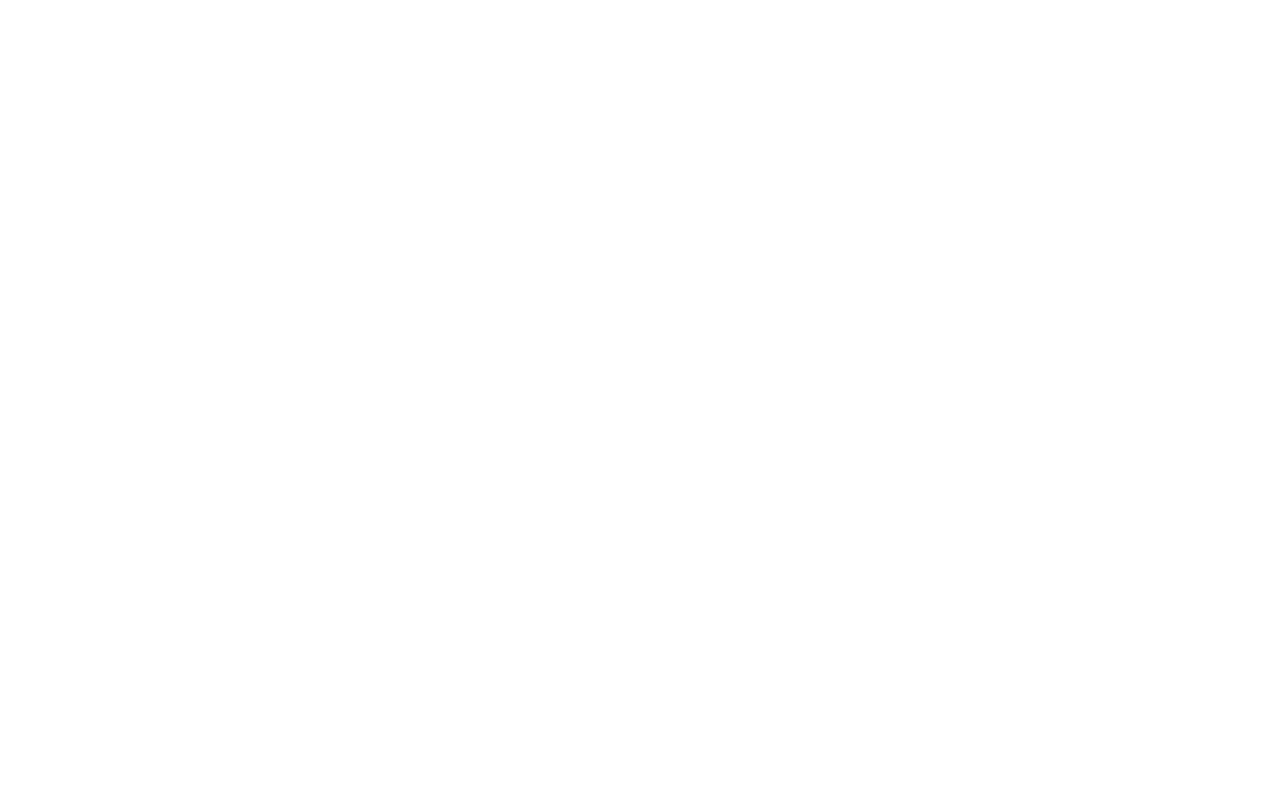
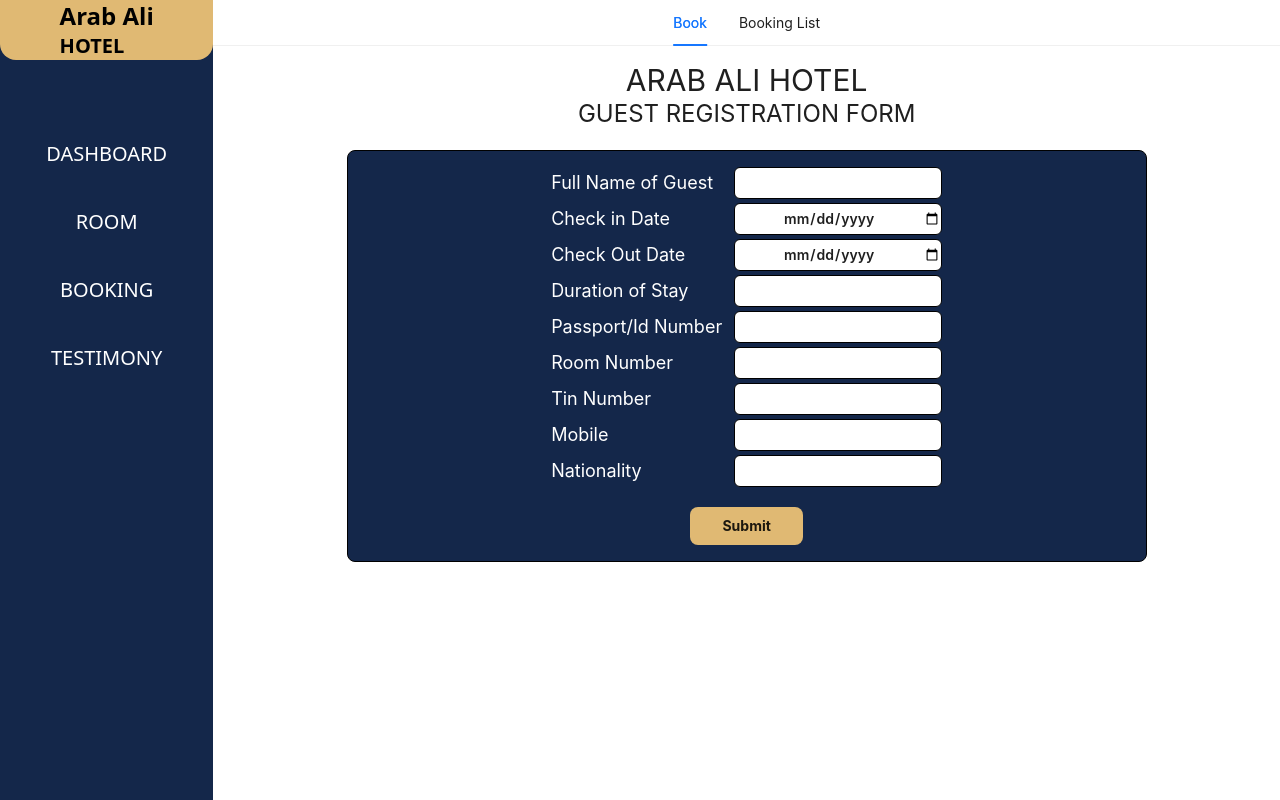
Before and after one commit to Ashenafimekit/AAH, a React (Vite) app: page /admin-booking in a window 1280 px wide. Before the commit this address had no page. Built offline with nearby package versions, Linux system fonts and the light colour scheme.

Commit message:
admin page booking

```diff
--- a/src/App.jsx
+++ b/src/App.jsx
@@ -8,7 +8,9 @@
 import Service_Page from "./Pages/Service_Page";
 import Body from "./Components/roomClicked/Body";
 import Admin_Page from "./Pages/Admin_Page";
-import AdminDashboard from "./Components/AdminDashboard";
+import AdminDashboard_page from "./Pages/AdminDashboard_page";
+import AdminBooking_Page from "./Pages/AdminBooking_Page";
+import AdminTestimonial from "./Pages/AdminTestimonial";
 
 const App = () => {
   return (
@@ -23,7 +25,9 @@
           <Route path="/service" element={<Service_Page />} />
           <Route path="/room-detail" element={<Body />} />
           <Route path="/admin" element={<Admin_Page />} />
-          <Route path="/admin-dashboard" element={<AdminDashboard />} />
+          <Route path="/admin-dashboard" element={<AdminDashboard_page />} />
+          <Route path="/admin-booking" element={<AdminBooking_Page/>} />
+          <Route path="/admin-testimonial" element={<AdminTestimonial/>} />
         </Routes>
       </Router>
     </div>
--- /dev/null
+++ b/src/Components/AdminBookList.jsx
@@ -0,0 +1,11 @@
+import React from 'react'
+
+const AdminBookList = () => {
+  return (
+    <div>
+
+    </div>
+  )
+}
+
+export default AdminBookList
--- /dev/null
+++ b/src/Components/AdminBooking.jsx
@@ -0,0 +1,142 @@
+import axios from "axios";
+import React, { useState } from "react";
+
+const AdminBooking = () => {
+  const [formData, setFormData] = useState({
+    fullName: "",
+    chekInDate: "",
+    checkOutDate: "",
+    duration: "",
+    id: "",
+    roomNo: "",
+    tinNo: "",
+    mobile: "",
+    nationality: "",
+  });
+
+  const handleChange = (e) => {
+    setFormData({
+      ...formData,
+      [e.target.name]: e.target.value,
+    });
+  };
+
+  const handleSubmit = (e) => {
+    e.preventDefault();
+    console.log(formData);
+
+    setFormData({
+      fullName: "",
+      chekInDate: "",
+      checkOutDate: "",
+      duration: "",
+      id: "",
+      roomNo: "",
+      tinNo: "",
+      mobile: "",
+      nationality: "",
+    });
+  };
+
+  return (
+    <div className="flex flex-col justify-center items-center gap-5 w-full">
+      <div className="">
+        <h1 className="text-3xl text-center">ARAB ALI HOTEL</h1>
+        <h1 className="text-2xl text-center">GUEST REGISTRATION FORM</h1>
+      </div>
+      <form
+        onSubmit={handleSubmit}
+        className="flex flex-col items-center justify-center gap-5 border border-black px-10 py-4 rounded-lg w-3/4 bg-blueBlack"
+      >
+        <div className="flex flex-row items-center justify-center gap-3">
+          <div className="flex flex-col gap-2 text-lg text-white">
+            <label className="">Full Name of Guest </label>
+            <label className="">Check in Date </label>
+            <label className="">Check Out Date </label>
+            <label className="">Duration of Stay </label>
+            <label className="">Passport/Id Number</label>
+            <label className="">Room Number</label>
+            <label className="">Tin Number</label>
+            <label className="">Mobile</label>
+            <label className="">Nationality</label>
+          </div>
+          <div className="flex flex-col gap-1">
+            <input
+              type="text"
+              name="fullName"
+              value={formData.fullName}
+              onChange={handleChange}
+              className="border border-black rounded-md w-52 text-center font-semibold h-8"
+            />
+            <input
+              type="date"
+              name="chekInDate"
+              value={formData.chekInDate}
+              onChange={handleChange}
+              className="border border-black rounded-md w-52 text-center font-semibold h-8"
+            />
+            <input
+              type="date"
+              name="checkOutDate"
+              value={formData.checkOutDate}
+              onChange={handleChange}
+              className="border border-black rounded-md w-52 text-center font-semibold h-8"
+            />
+            <input
+              type="number"
+              name="duration"
+              value={formData.duration}
+              onChange={handleChange}
+              className="border border-black rounded-md w-52 text-center font-semibold h-8"
+            />
+            <input
+              type="text"
+              name="id"
+              value={formData.id}
+              onChange={handleChange}
+              className="border border-black rounded-md w-52 text-center font-semibold h-8"
+            />
+            <input
+              type="number"
+              name="roomNo"
+              value={formData.roomNo}
+              onChange={handleChange}
+              className="border border-black rounded-md w-52 text-center font-semibold h-8"
+            />
+            <input
+              type="text"
+              name="tinNo"
+              value={formData.tinNo}
+              onChange={handleChange}
+              className="border border-black rounded-md w-52 text-center font-semibold h-8"
+            />
+            <input
+              type="text"
+              name="mobile"
+              value={formData.mobile}
+              onChange={handleChange}
+              className="border border-black rounded-md w-52 text-center font-semibold h-8"
+            />
+            <input
+              type="text"
+              name="nationality"
+              value={formData.nationality}
+              onChange={handleChange}
+              className="border border-black rounded-md w-52 text-center font-semibold h-8"
+            />
+          </div>
+        </div>
+        <div className="">
+          <button
+            type="submit"
+            className="bg-golden px-8 py-2 rounded-lg font-bold"
+          >
+            Submit
+          </button>
+        </div>
+      </form>
+    </div>
+  );
+};
+
+export default AdminBooking;
--- /dev/null
+++ b/src/Components/AdminBookingTab.jsx
@@ -0,0 +1,23 @@
+import React from "react";
+import { Tabs } from "antd";
+import AdminBooking from "./AdminBooking";
+import AdminBookList from "./AdminBookList";
+
+const { TabPane } = Tabs;
+
+const AdminBookingTab = () => {
+  return (
+    <div className="w-full">
+      <Tabs defaultActiveKey="1" centered className="">
+        <TabPane tab="Book" key="1">
+          <AdminBooking />
+        </TabPane>
+        <TabPane tab="Booking List" key="2">
+          <AdminBookList/>
+        </TabPane>
+      </Tabs>
+    </div>
+  );
+};
+
+export default AdminBookingTab;
--- a/src/Components/AdminDashboard.jsx
+++ b/src/Components/AdminDashboard.jsx
@@ -4,10 +4,7 @@
 const AdminDashboard = () => {
   return (
     <div className='flex flex-row gap-10'>
-        <AdminNavigation/>
-        <div className="">
-
-        </div>
+      Dashboard
     </div>
   )
 }
--- a/src/Components/AdminNavigation.jsx
+++ b/src/Components/AdminNavigation.jsx
@@ -14,7 +14,7 @@
       <div className="flex flex-col items-center justify-center gap-10 ">
         <Link to="/admin-dashboard">
           <h1 className="text-center text-xl text-white hover:text-golden">
-            DASHBOARD{" "}
+            DASHBOARD
           </h1>
         </Link>
         <Link>
@@ -22,7 +22,7 @@
             ROOM
           </h1>
         </Link>
-        <Link>
+        <Link to='/admin-booking'>
           <h1 className="text-center text-xl text-white hover:text-golden">
             BOOKING
           </h1>
--- a/src/Components/Footer.jsx
+++ b/src/Components/Footer.jsx
@@ -16,12 +16,12 @@
     });
   };
 
-  const handleSubmit = (e) => {
+  const handleSubmit = async(e) => {
     e.preventDefault();
     console.log(testimony);
 
     try {
-      axios.post('http://localhost:3000/testimonial/create',testimony)
+     await axios.post('http://localhost:3000/testimonial/create',testimony)
     } catch (error) {
       console.log("Server not found")
     }
--- /dev/null
+++ b/src/Pages/AdminBooking_Page.jsx
@@ -0,0 +1,16 @@
+import React from 'react'
+import AdminNavigation from '../Components/AdminNavigation'
+import AdminBookingTab from '../Components/AdminBookingTab'
+
+const AdminBooking_Page = () => {
+  return (
+    <div className='flex flex-row w-full'>
+        <AdminNavigation/>
+        <div className='w-full '>
+            <AdminBookingTab/>
+        </div>
+    </div>
+  )
+}
+
+export default AdminBooking_Page
--- /dev/null
+++ b/src/Pages/AdminDashboard_page.jsx
@@ -0,0 +1,17 @@
+import React from 'react'
+import AdminNavigation from '../Components/AdminNavigation'
+import AdminDashboard from '../Components/AdminDashboard'
+
+const AdminDashboard_page = () => {
+  return (
+    <div className='flex flex-row gap-20'>
+        <AdminNavigation/>
+        <div>
+            <AdminDashboard/>
+        </div>
+
+    </div>
+  )
+}
+
+export default AdminDashboard_page
--- /dev/null
+++ b/src/Pages/AdminTestimonial.jsx
@@ -0,0 +1,9 @@
+import React from 'react'
+
+const AdminTestimonial = () => {
+  return (
+    <div>AdminTestimonial</div>
+  )
+}
+
+export default AdminTestimonial
```
Also changed, not shown: src/Components/Room.jsx (+7 -82 lines).
